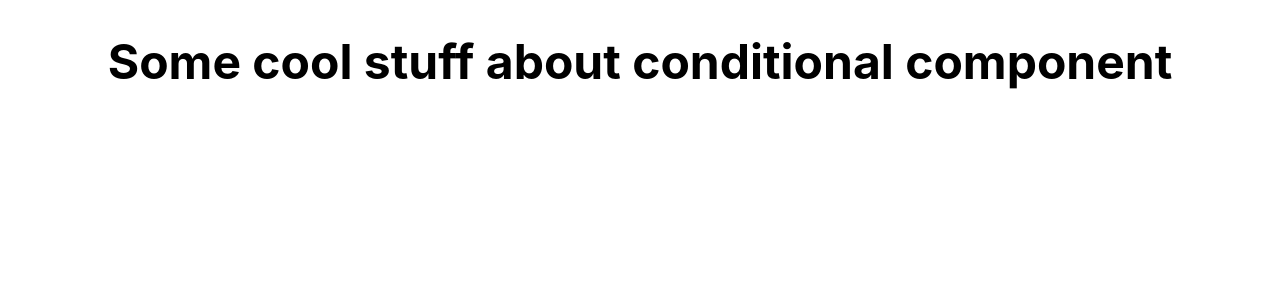
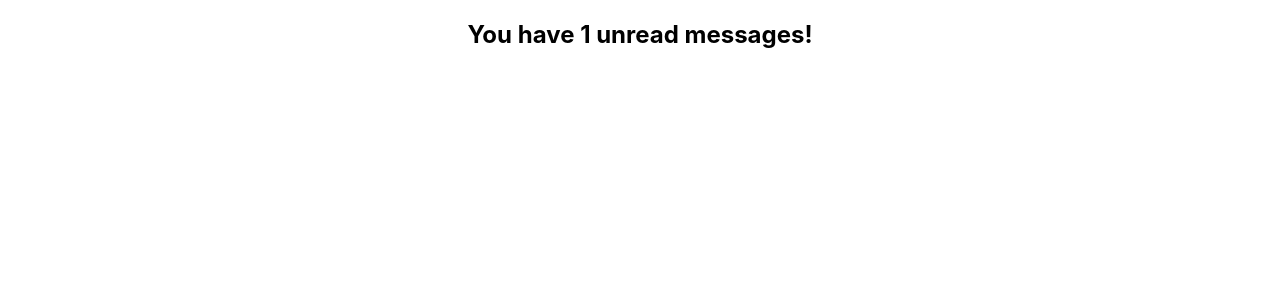
Before and after one commit to Joeypph/TrainingReactScrimba, a React (Create React App) app: page / in a window 1280 px wide. Shown: the top 300 px of the page. Built offline with nearby package versions, Linux system fonts and the light colour scheme.

Commit message:
React Conditional Render Part 2

```diff
--- a/src/App.js
+++ b/src/App.js
@@ -308,7 +308,7 @@
     }
 }*/
 
-class App extends React.Component{
+/*class App extends React.Component{
     constructor(){
         super()
         this.state={
@@ -330,6 +330,27 @@
             </div>
         )
     }
+}*/
+class App extends React.Component {
+    constructor() {
+        super()
+        this.state = {
+            unreadMessages: ["a"]
+        }
+    }
+    // &&
+    // false && false
+    render() {
+        return (
+            <div>
+                {
+                    this.state.unreadMessages.length > 0 &&
+                    <h2>You have {this.state.unreadMessages.length} unread messages!</h2>
+                }
+            </div>
+        )
+    }
 }
 
+
 export default App
```
